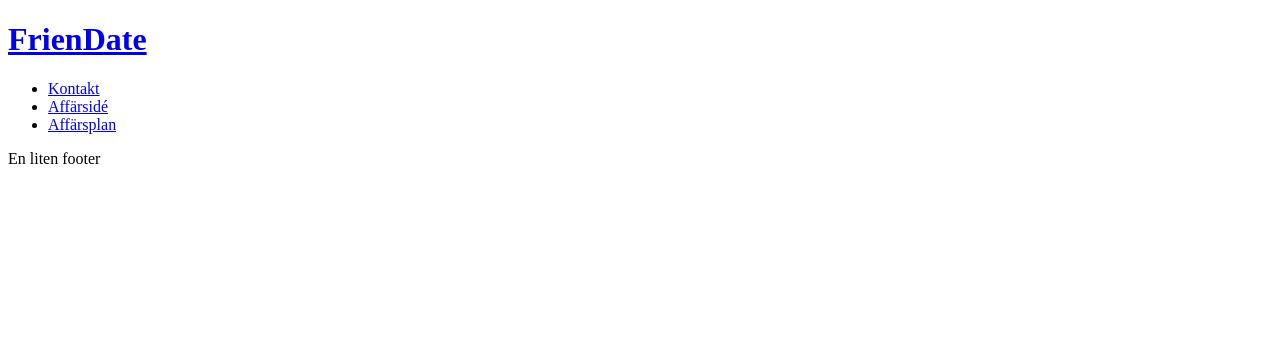
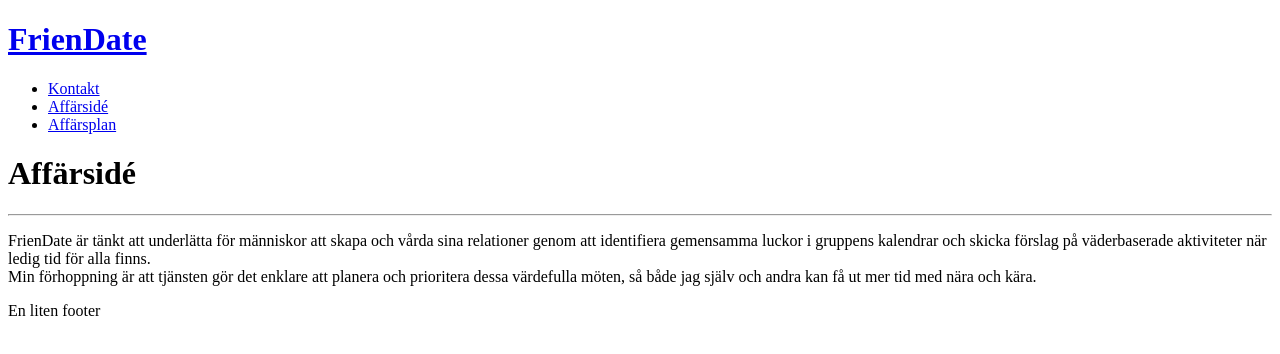
Before and after one commit to Dilemma98/FrienDate, a React app: page /idea in a window 1280 px wide. Shown: the top 354 px of the page. Built offline with nearby package versions, Linux system fonts and the light colour scheme; the HTML template or start-up script is replaced by a standard one.

Commit message:
Added text to ideaPage

```diff
--- a/src/components/idea.tsx
+++ b/src/components/idea.tsx
@@ -3,7 +3,16 @@ import React from "react";
 class Idea extends React.Component{
     render(){
         return(
-            <div></div>
+            <div>
+                 <h1 className="componentHeader">Affärsidé</h1>
+                <hr></hr>
+                <p>
+                    FrienDate är tänkt att underlätta för människor att skapa och vårda sina relationer genom att identifiera
+                    gemensamma luckor i gruppens kalendrar och skicka förslag på väderbaserade aktiviteter när ledig tid
+                    för alla finns. <br></br>Min förhoppning är att tjänsten gör det enklare att planera och prioritera dessa värdefulla
+                    möten, så både jag själv och andra kan få ut mer tid med nära och kära.
+                </p>
+            </div>
         );
     }
 }
```
